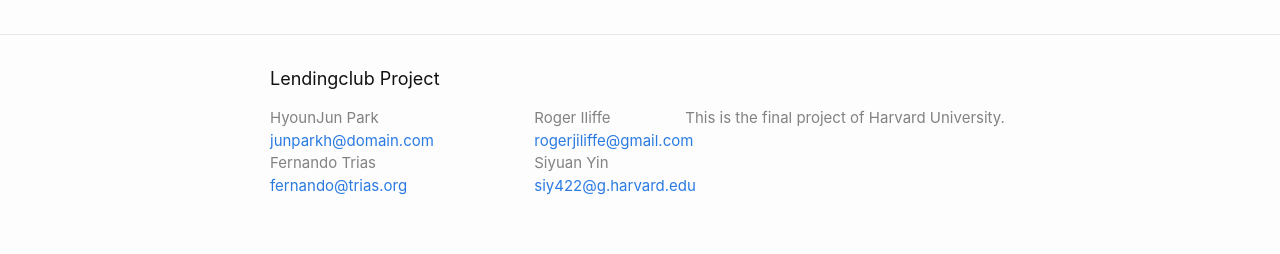
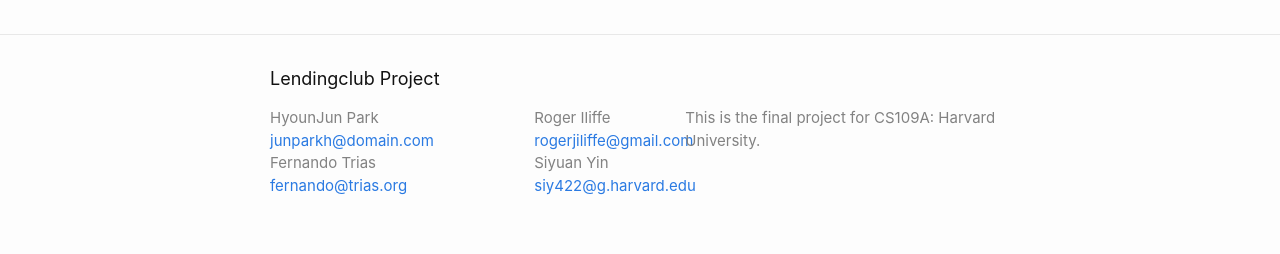
Before and after one commit to junparkh/LendingClub, a Jekyll site: the page built from index.md, in a window 1280 px wide. Shown: the part 1523-1777 px from the top of the page. Built offline with Jekyll 4.4.1, drawn with Linux system fonts in a browser that asks for light colours.

Commit message:
Update _config.yml

```diff
--- a/_config.yml
+++ b/_config.yml
@@ -12,7 +12,7 @@
 
 
 description: > # this means to ignore newlines until "twitter_username:"
-    This is the final project of Harvard University.
+    This is the final project for CS109A: Harvard University.
 remote_theme: jekyll/minima
 # social links
 # twitter_username: jekyllrb
```
